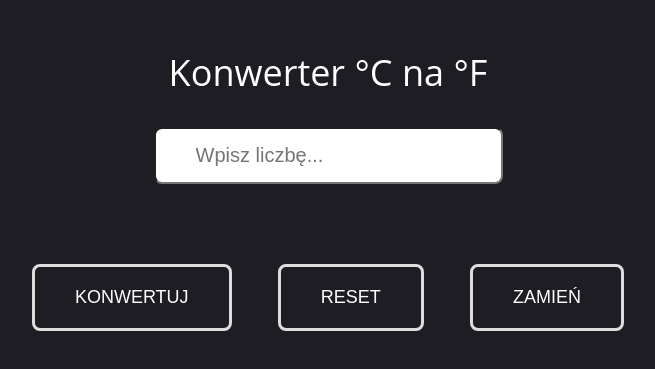
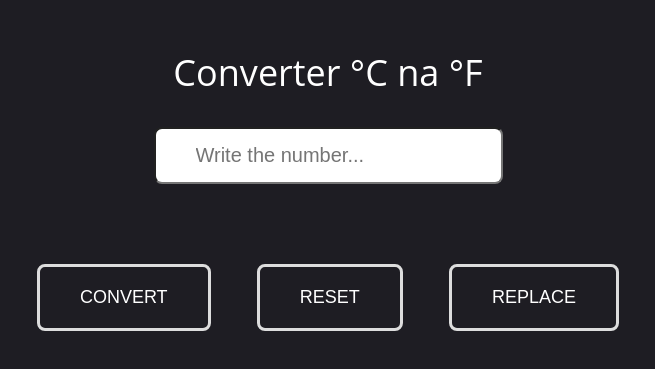
Before and after one commit to p6te/Temperature-converter, a plain HTML site: page index.html in a window 1280 px wide. Shown: the part 201-570 px from the top of the page, without its empty margins (312-967 px from the left). Drawn offline with Linux system fonts and the light colour scheme.

Commit message:
english version

```diff
--- a/index.html
+++ b/index.html
@@ -1,24 +1,25 @@
 <!DOCTYPE html>
 <html lang="en">
   <head>
-	<meta charset="UTF-8">
-	<meta http-equiv="X-UA-Compatible" content="IE=edge">
-	<meta name="viewport" content="width=device-width, initial-scale=1.0">
-	<link rel="stylesheet" href="css.css">
+    <meta charset="UTF-8" />
+    <meta http-equiv="X-UA-Compatible" content="IE=edge" />
+    <meta name="viewport" content="width=device-width, initial-scale=1.0" />
+    <link rel="stylesheet" href="css.css" />
     <script src="engine.js" defer></script>
-	<title>Document</title>
+    <title>Converter</title>
   </head>
   <body>
-
-	<label for="converter">Konwerter <span class="one">°C</span> na <span class="two">°F</span></label>
-<input type="number" id="converter" placeholder="Wpisz liczbę...">
+    <label for="converter"
+      >Converter <span class="one">°C</span> na
+      <span class="two">°F</span></label
+    >
+    <input type="number" id="converter" placeholder="Write the number..." />
     <p class="result"></p>
 
     <div>
-	<button class="conv">Konwertuj</button>
+      <button class="conv">Convert</button>
       <button class="reset">Reset</button>
-	<button class="change">Zamień</button>
+      <button class="change">Replace</button>
     </div>
-
   </body>
 </html>
```
Lines whose indentation alone changed are shown as unchanged.
